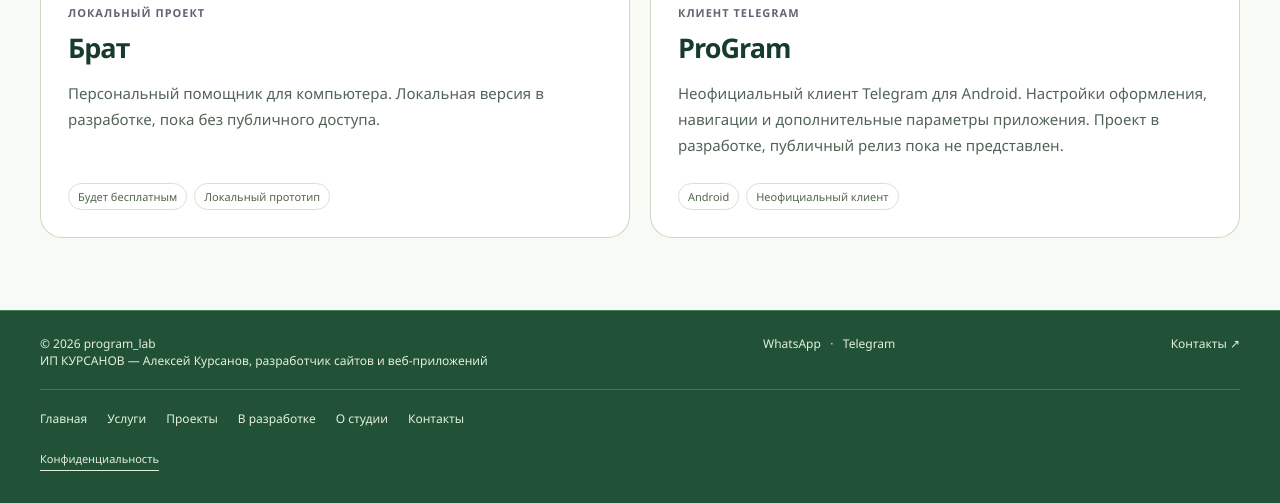
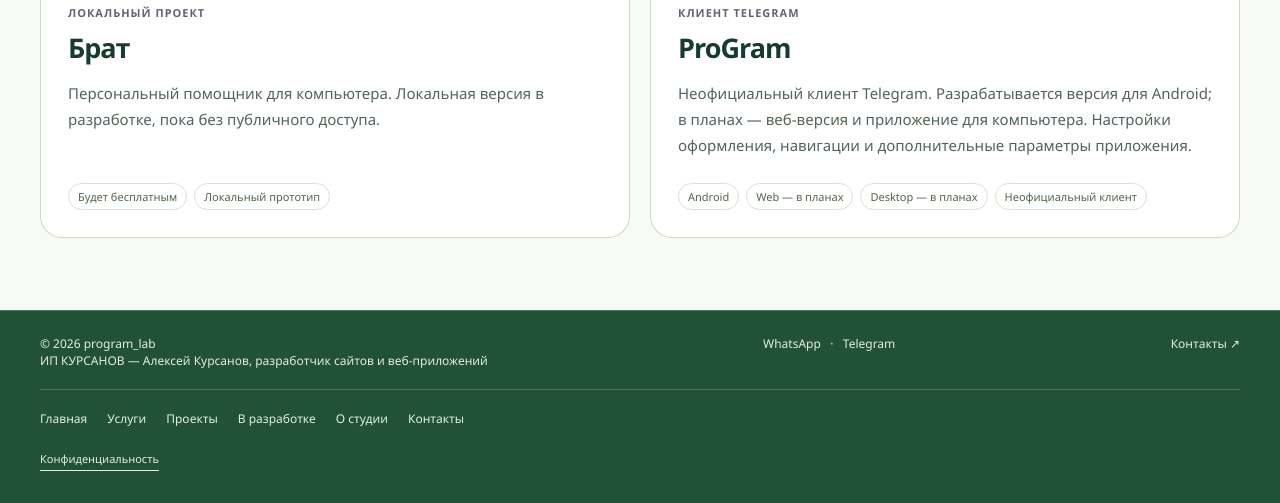
Before and after one commit to Wine-Lex/alexey-portfolio, a website: page development/index.html in a window 1280 px wide. Shown: the part 1266-1769 px from the top of the page. Drawn offline with Linux system fonts and the light colour scheme.

Commit message:
Clarify planned web and desktop editions of ProGram

```diff
--- a/development/index.html
+++ b/development/index.html
@@ -49,7 +49,7 @@
   <article class="development-card development-card-program" id="program-development">
  <div class="development-top"><img class="development-mark development-mark-image" src="/portfolio-assets/program-telegram-icon.png" alt="" width="44" height="44" loading="lazy" decoding="async"><span class="development-status">В разработке</span></div>
  <div class="development-type">Клиент Telegram</div><h3>ProGram</h3>
- <p>Неофициальный клиент Telegram для Android. Настройки оформления, навигации и дополнительные параметры приложения. Проект в разработке, публичный релиз пока не представлен.</p>
- <div class="development-tags"><span>Android</span><span>Неофициальный клиент</span></div>
+ <p>Неофициальный клиент Telegram. Разрабатывается версия для Android; в планах — веб-версия и приложение для компьютера. Настройки оформления, навигации и дополнительные параметры приложения.</p>
+ <div class="development-tags"><span>Android</span><span>Web — в планах</span><span>Desktop — в планах</span><span>Неофициальный клиент</span></div>
 </article></div>
 </div></section></main><footer class="footer"><div class="wrap footer-inner"><span>© <span id="year">2026</span> program_lab<br><span class="footer-owner">ИП КУРСАНОВ — Алексей Курсанов, разработчик сайтов и веб-приложений</span></span><span><a href="https://wa.me/77714199846" target="_blank" rel="noopener noreferrer">WhatsApp</a> &nbsp; · &nbsp; <a href="https://t.me/ProgramLabWeb" target="_blank" rel="noopener noreferrer">Telegram</a></span><a href="/contact/">Контакты ↗</a><nav class="footer-pages" aria-label="Разделы сайта"><a href="/">Главная</a><a href="/services/">Услуги</a><a href="/projects/">Проекты</a><a href="/development/">В разработке</a><a href="/about/">О студии</a><a href="/contact/">Контакты</a></nav></div></footer><nav class="mobile-contact" aria-label="Быстрая связь"><a href="https://t.me/ProgramLabWeb" target="_blank" rel="noopener noreferrer">Telegram ↗</a><a href="https://wa.me/77714199846" target="_blank" rel="noopener noreferrer">WhatsApp ↗</a></nav></body></html>
```
